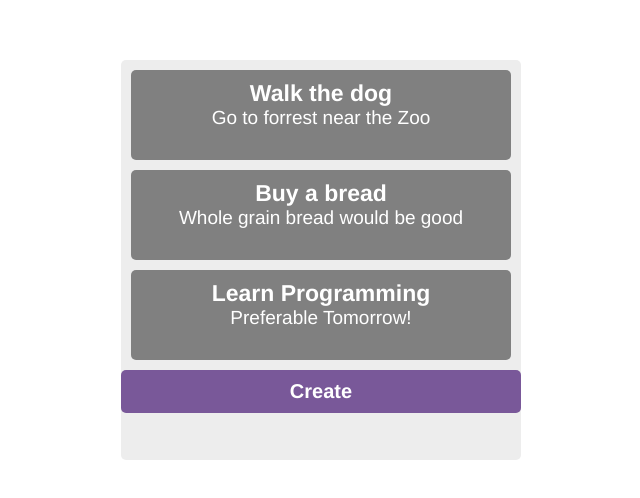
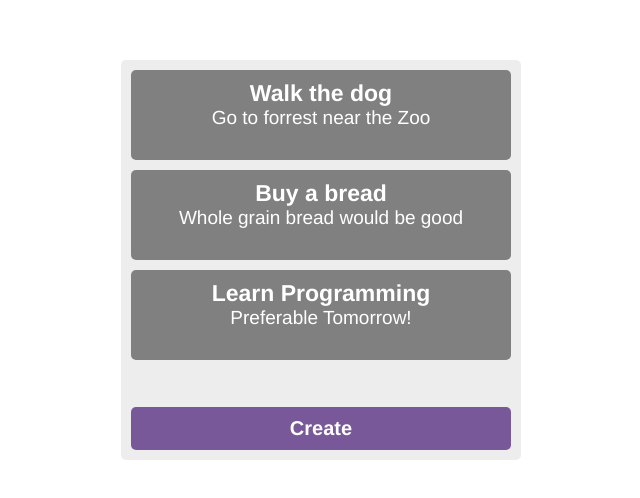
Before and after one commit to Jerga99/vue-todo, a Vue app: page / in a window 1280 px wide. Shown: the top 498 px of the page, without its empty margins (319-959 px from the left). Built offline with nearby package versions, Linux system fonts and the light colour scheme.

Commit message:
32 Style Button

```diff
--- a/src/App.vue
+++ b/src/App.vue
@@ -80,6 +80,10 @@ $color-red: red;
   background-color: #795899;
   color: white;
   font-weight: bold;
+
+  &:hover {
+    cursor: pointer;
+  }
 }
 
 .modal {
@@ -117,7 +121,13 @@ $color-red: red;
     /*height: 2000px;*/
   }
 
+  &-create-btn-container {
+    margin: 10px;
+  }
+
   &-container {
+    display: flex;
+    flex-direction: column;
     width: 400px;
     min-height: 400px;
     background-color: #ededed;
--- a/src/components/TodoList.vue
+++ b/src/components/TodoList.vue
@@ -24,3 +24,9 @@ export default {
   }
 }
 </script>
+
+<style scoped>
+  .todo-list {
+    flex: 1;
+  }
+</style>
```
